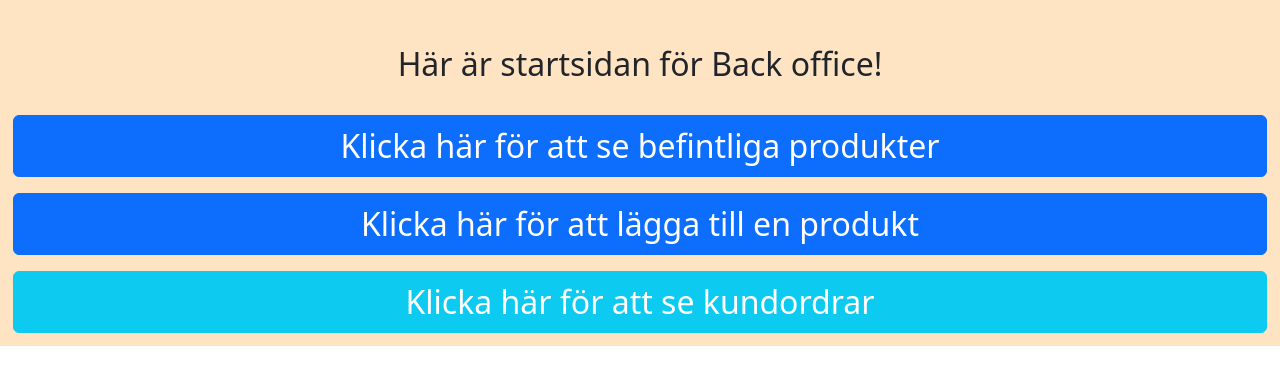
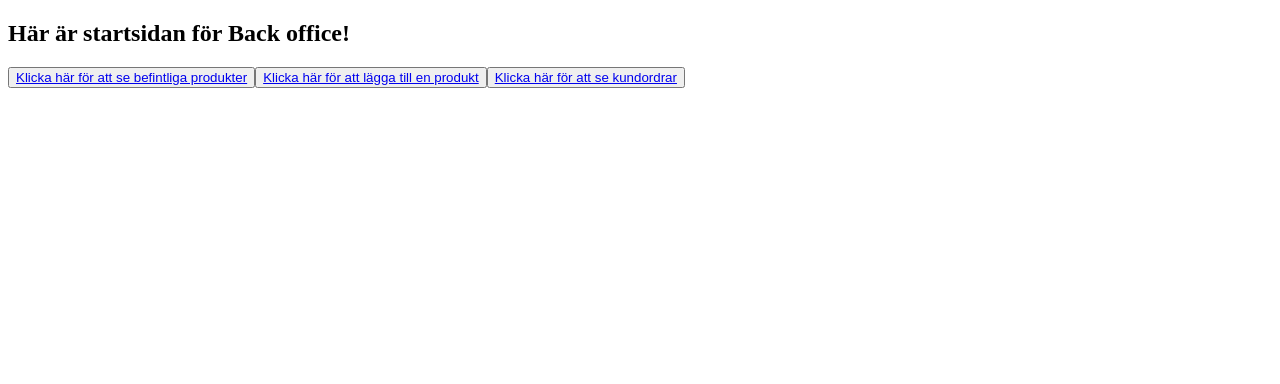
Before and after one commit to Gkew/larre, a React (Create React App) app: page /backoffice in a window 1280 px wide. Shown: the top 384 px of the page. Built offline with nearby package versions, Linux system fonts and the light colour scheme.

Commit message:
Försökt att fixa bootstrap error, inte löst

```diff
--- a/scss/style.scss
+++ b/scss/style.scss
@@ -0,0 +1 @@
+// @import "../node_modules/bootstrap/scss/bootstrap";
--- a/src/components/Backoffice/Backoffice.jsx
+++ b/src/components/Backoffice/Backoffice.jsx
@@ -1,5 +1,5 @@
 import React from "react";
-import "../Backoffice/Backoffice.scss";
+// import "../Backoffice/Backoffice.scss";
 import { Link } from "react-router-dom";
 import { Button } from "react-bootstrap";
 
--- a/src/components/Backoffice/Backoffice.scss
+++ b/src/components/Backoffice/Backoffice.scss
@@ -1,4 +1,4 @@
-@import "~bootstrap/scss/bootstrap";
+// @import "~bootstrap/scss/bootstrap";
 * {
   box-sizing: border-box;
 }
```
Also changed, not shown: src/App.jsx (renamed from src/App.js).
